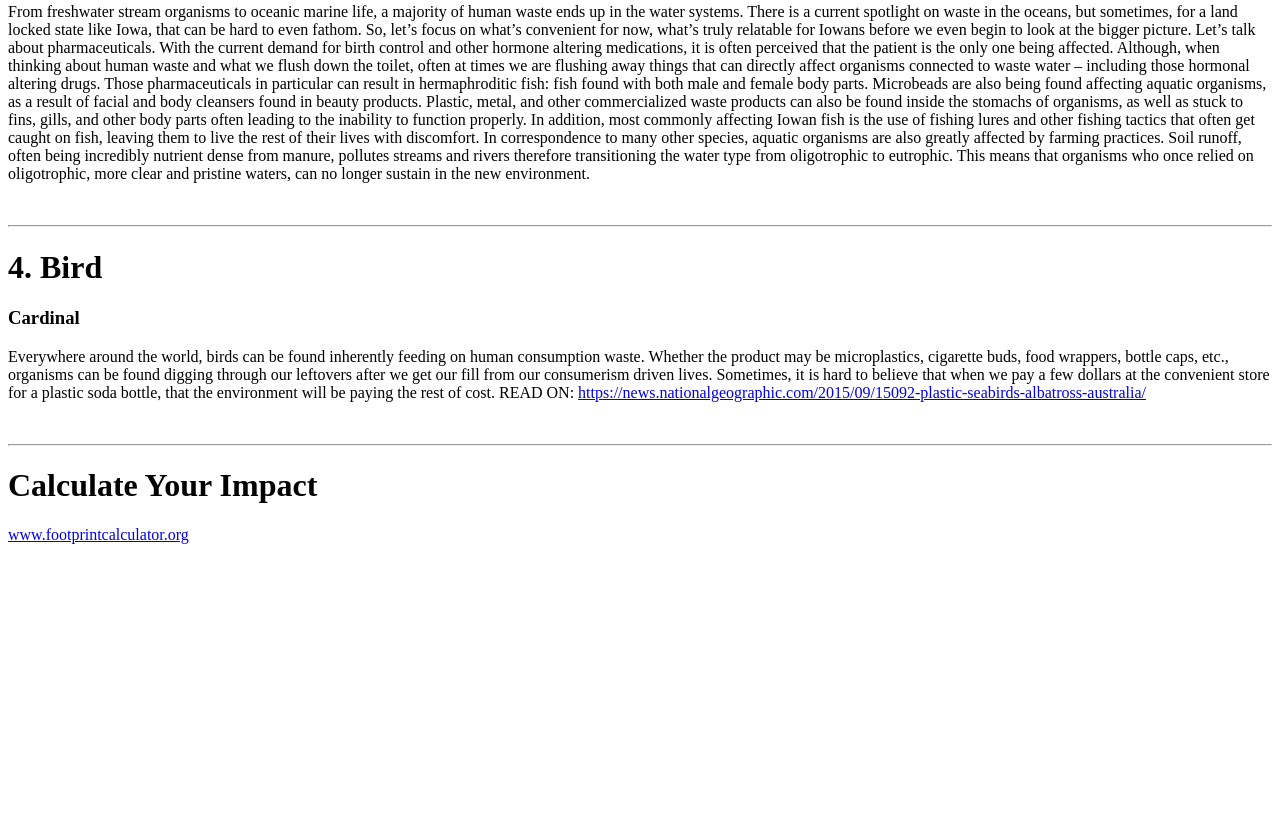
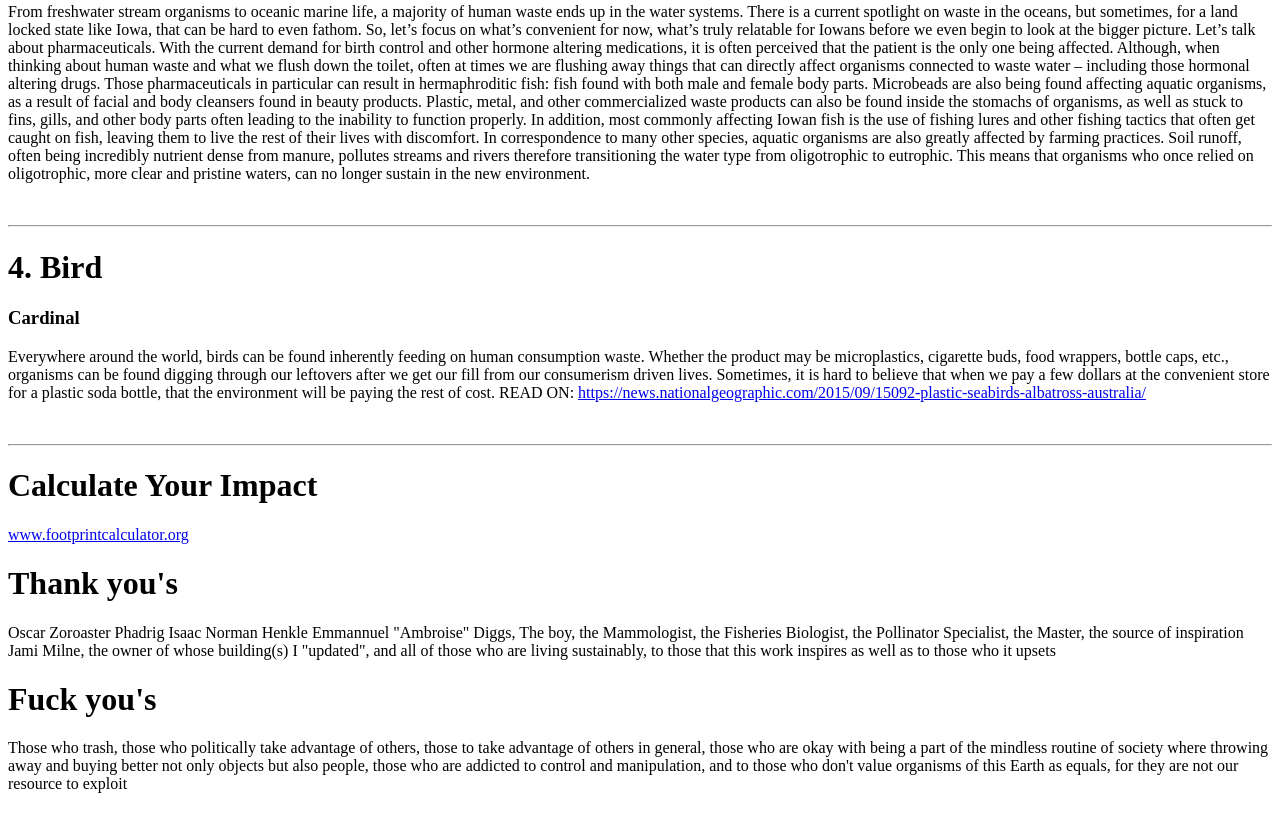
Before and after one commit to ames-blackhole/ames-blackhole.github.io, a plain HTML site: page index.html in a window 1280 px wide. Shown: the part 1712-2543 px from the top of the page. Before the commit the page ends 2318 px from the top, so only its background shows below. Drawn offline with Linux system fonts and the light colour scheme.

Commit message:
Update index.html

```diff
--- a/index.html
+++ b/index.html
@@ -49,8 +49,22 @@
          <br>
          <hr>
       </div>
+      <div>
       <h1>Calculate Your Impact</h1>
       <a href="http://www.footprintcalculator.org">www.footprintcalculator.org</a>
+      </div>
+      <div>
+         <h1>Thank you's</h1>
+         <p>
+            Oscar Zoroaster Phadrig Isaac Norman Henkle Emmannuel "Ambroise" Diggs, The boy, the Mammologist, the Fisheries Biologist, the Pollinator Specialist, the Master, the source of inspiration Jami Milne, the owner of whose building(s) I "updated", and all of those who are living sustainably, to those that this work inspires as well as to those who it upsets
+         </p>
+      </div>
+      <div>
+         <h1>Fuck you's</h1>
+         <p>
+            Those who trash, those who politically take advantage of others, those to take advantage of others in general, those who are okay with being a part of the mindless routine of society where throwing away and buying better not only objects but also people, those who are addicted to control and manipulation, and to those who don't value organisms of this Earth as equals, for they are not our resource to exploit
+         </p>
+      </div>
       <br><br><br><br>
    </body>
 </html>
```
